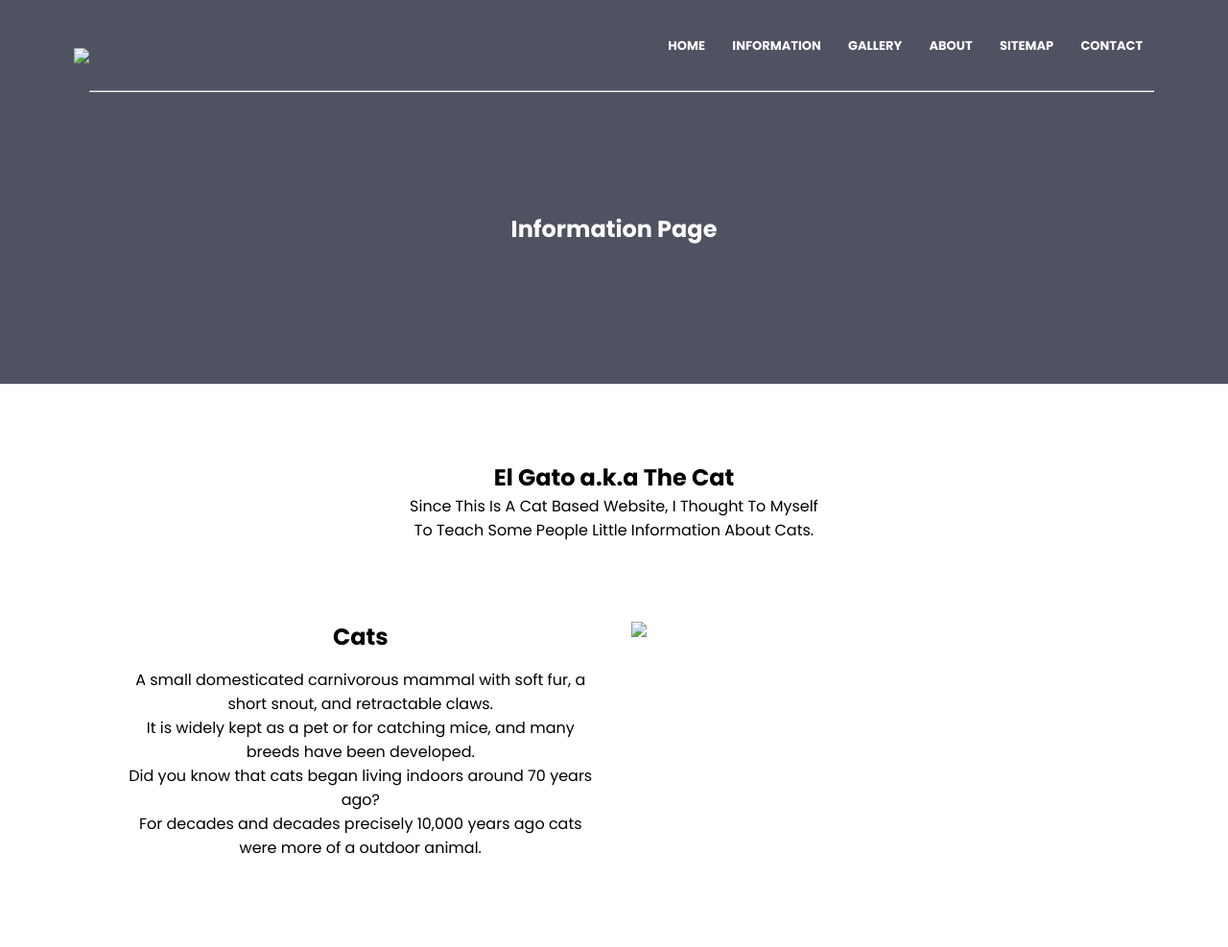
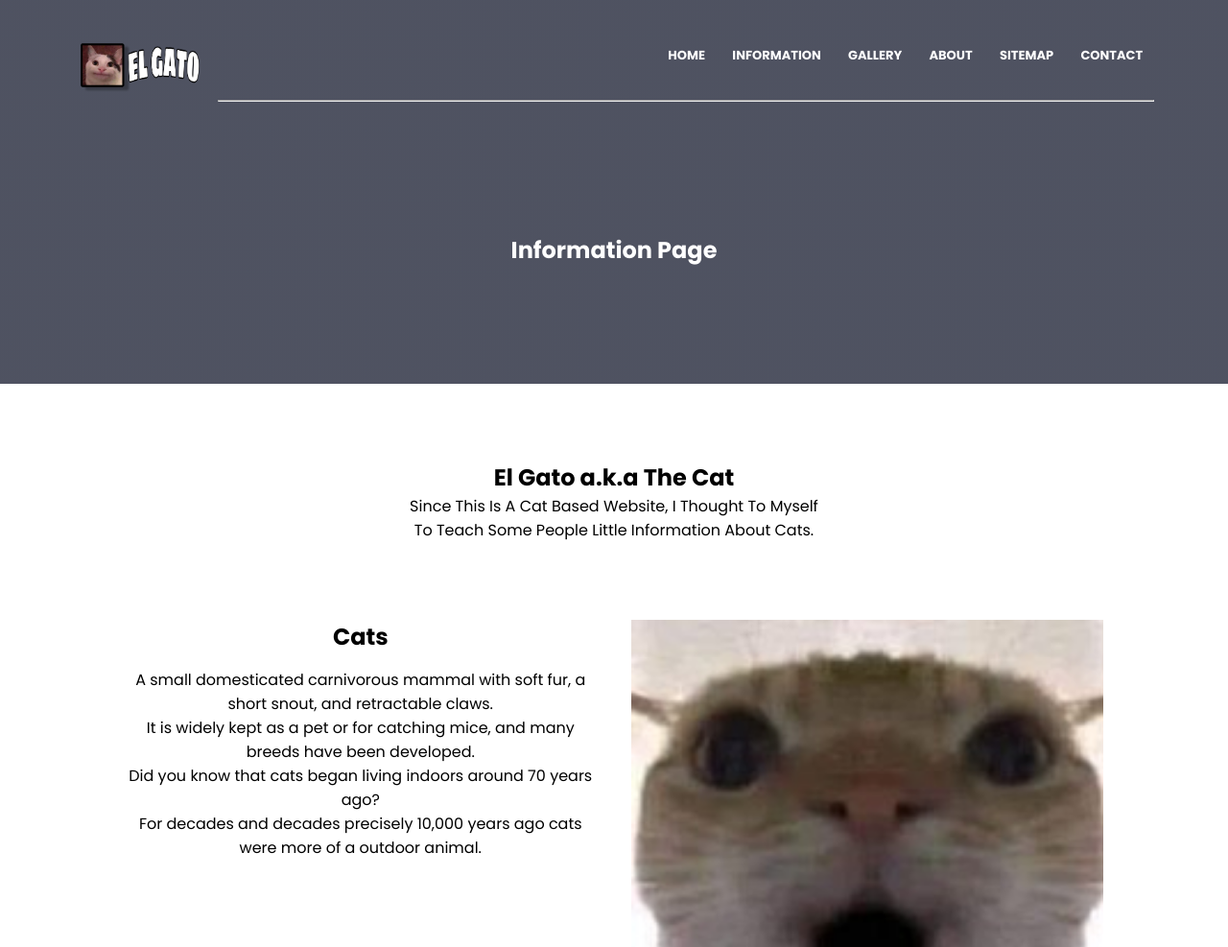
Before and after one commit to KuroTsuki505/El-gato.com, a plain HTML site: page information.html in a window 1280 px wide. Shown: the top 987 px of the page at 96% size. Drawn offline with Linux system fonts and the light colour scheme.

Commit message:
Update information.html

```diff
--- a/information.html
+++ b/information.html
@@ -13,7 +13,7 @@
 <body>
     <section class="sub-header">
         <nav>
-            <a href="index.html"><img src="image/logo.png"></a>
+            <a href="index.html"><img src="logo.png"></a>
             <div class="nav-links">
 
                 <ul>
@@ -56,7 +56,7 @@
             </p>
         </div>
         <div class="information-col">
-            <img src="image/posi.jpg">
+            <img src="posi.jpg">
         </div>
     </div>
 </section>
```
